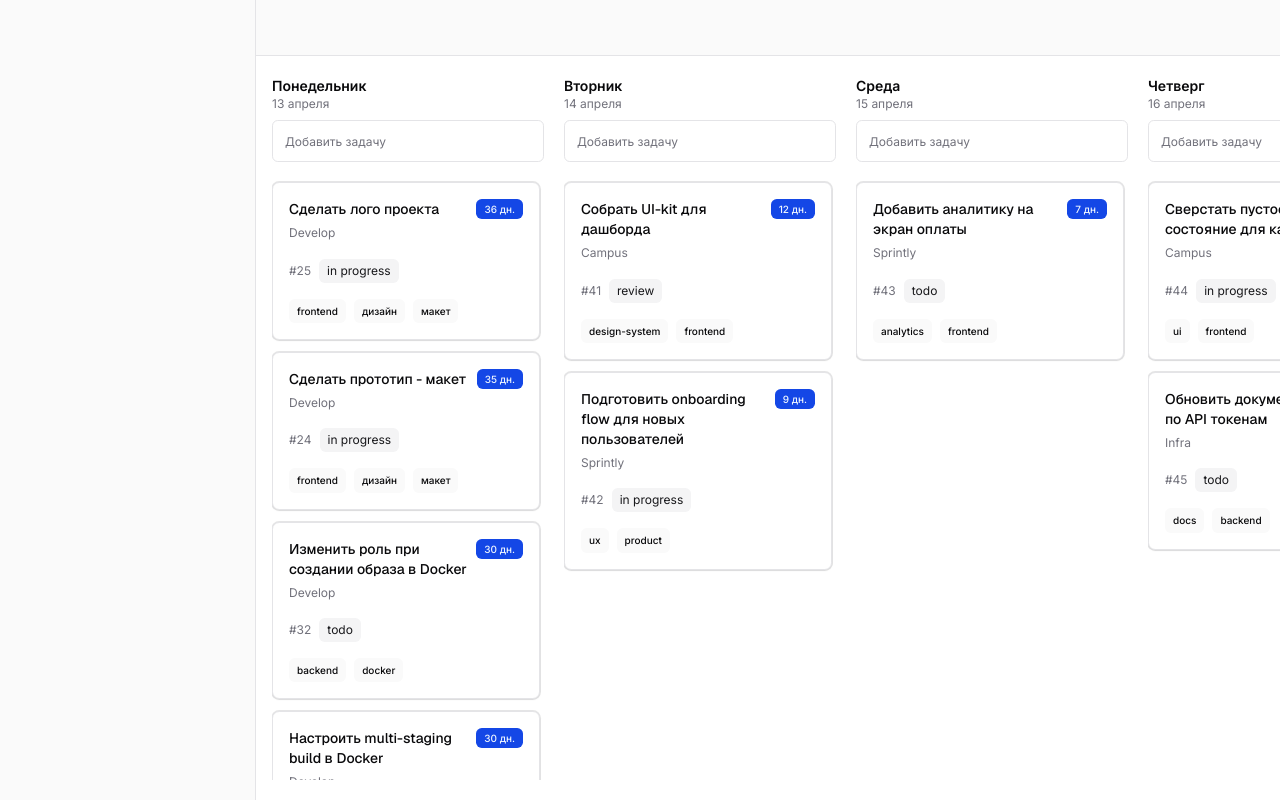
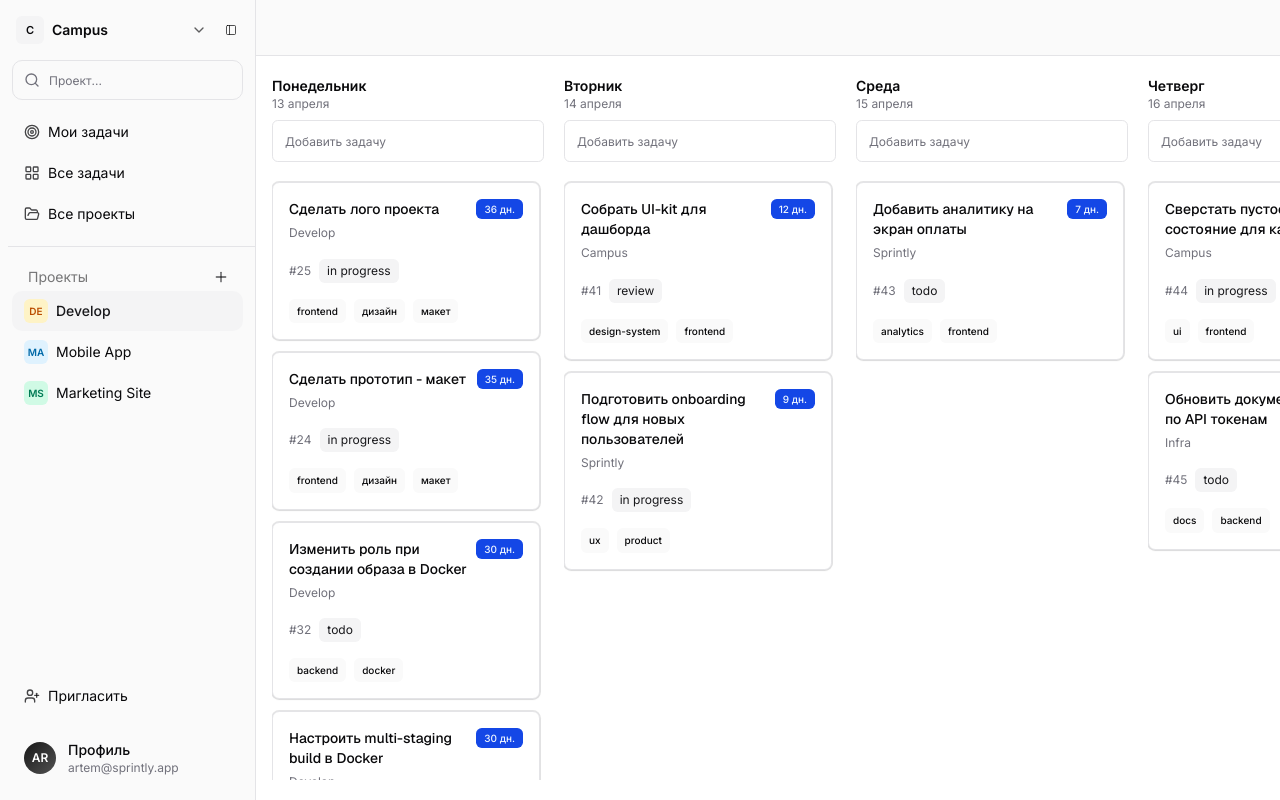
Before and after one commit to itis-oris/ii-aigiz-tulybaev-11-403, a Next.js app in the folder frontend/: page / in a window 1280 px wide. Built offline with nearby package versions, Linux system fonts and the light colour scheme.

Commit message:
feat: add sidebar

```diff
--- a/frontend/app/(main)/app-sidebar.tsx
+++ b/frontend/app/(main)/app-sidebar.tsx
@@ -3,18 +3,190 @@ import {
     SidebarContent,
     SidebarFooter,
     SidebarGroup,
+    SidebarGroupContent,
+    SidebarGroupLabel,
     SidebarHeader,
+    SidebarInput,
+    SidebarMenu,
+    SidebarMenuButton,
+    SidebarMenuItem,
+    SidebarRail,
+    SidebarSeparator,
+    SidebarTrigger,
 } from '@/shared/ui/sidebar';
+import {
+    BriefcaseBusiness,
+    ChevronDown,
+    FolderKanban,
+    FolderOpen,
+    LayoutGrid,
+    Plus,
+    Search,
+    Target,
+    UserPlus,
+} from 'lucide-react';
+import { Button } from '@/shared/ui/button';
+
+const primaryItems = [
+    { title: 'Мои задачи', icon: Target, isActive: false },
+    { title: 'Все задачи', icon: LayoutGrid, isActive: false },
+    { title: 'Все проекты', icon: FolderOpen, isActive: false },
+];
+
+const projectItems = [
+    {
+        title: 'Develop',
+        avatar: 'DE',
+        avatarClassName: 'bg-amber-100 text-amber-700',
+        isActive: true,
+    },
+    {
+        title: 'Mobile App',
+        avatar: 'MA',
+        avatarClassName: 'bg-sky-100 text-sky-700',
+        isActive: false,
+    },
+    {
+        title: 'Marketing Site',
+        avatar: 'MS',
+        avatarClassName: 'bg-emerald-100 text-emerald-700',
+        isActive: false,
+    },
+];
 
 export function AppSidebar() {
     return (
-        <Sidebar>
-            <SidebarHeader />
+        <Sidebar collapsible="icon" className="border-r border-sidebar-border">
+            <SidebarHeader className="gap-3 px-3 py-3 group-data-[collapsible=icon]:items-center group-data-[collapsible=icon]:px-2 group-data-[collapsible=icon]:py-2">
+                <div className="flex items-center gap-2 group-data-[collapsible=icon]:flex-col group-data-[collapsible=icon]:gap-1">
+                    <button className="flex min-w-0 flex-1 cursor-pointer items-center gap-2 rounded-md px-1 py-1 text-left transition-colors hover:bg-sidebar-accent group-data-[collapsible=icon]:size-8 group-data-[collapsible=icon]:flex-none group-data-[collapsible=icon]:justify-center group-data-[collapsible=icon]:px-0">
+                        <div className="flex size-7 shrink-0 items-center justify-center rounded-md bg-sidebar-accent text-[11px] font-semibold text-sidebar-foreground">
+                            C
+                        </div>
+                        <div className="min-w-0 group-data-[collapsible=icon]:hidden">
+                            <div className="truncate text-sm font-semibold text-sidebar-foreground">
+                                Campus
+                            </div>
+                        </div>
+                        <ChevronDown className="ml-auto size-4 text-sidebar-foreground/65 group-data-[collapsible=icon]:hidden" />
+                    </button>
+
+                    <SidebarTrigger className="shrink-0 text-sidebar-foreground/70 group-data-[collapsible=icon]:size-8" />
+                </div>
+
+                <div className="relative group-data-[collapsible=icon]:hidden">
+                    <Search className="pointer-events-none absolute top-1/2 left-3 size-4 -translate-y-1/2 text-muted-foreground" />
+                    <SidebarInput
+                        placeholder="Проект..."
+                        className="h-10 rounded-xl border-sidebar-border bg-sidebar pl-9 text-sm"
+                    />
+                </div>
+            </SidebarHeader>
             <SidebarContent>
-                <SidebarGroup />
-                <SidebarGroup />
+                <SidebarGroup className="px-3 py-0 group-data-[collapsible=icon]:px-2">
+                    <SidebarGroupContent>
+                        <SidebarMenu>
+                            {primaryItems.map((item) => (
+                                <SidebarMenuItem key={item.title}>
+                                    <SidebarMenuButton
+                                        tooltip={item.title}
+                                        isActive={item.isActive}
+                                        className="h-10 rounded-xl px-3 text-sm"
+                                    >
+                                        <item.icon className="size-4.5 text-sidebar-foreground/75" />
+                                        <span>{item.title}</span>
+                                    </SidebarMenuButton>
+                                </SidebarMenuItem>
+                            ))}
+                        </SidebarMenu>
+                    </SidebarGroupContent>
+                </SidebarGroup>
+
+                <SidebarSeparator className="my-3" />
+
+                <SidebarGroup className="px-3 group-data-[collapsible=icon]:px-2">
+                    <SidebarGroupContent className="flex items-center justify-between px-2 group-data-[collapsible=icon]:hidden">
+                        <SidebarGroupLabel className="h-7 px-2 text-sm text-sidebar-foreground/55 group-data-[collapsible=icon]:hidden">
+                            Проекты
+                        </SidebarGroupLabel>
+                        <Button
+                            variant="ghost"
+                            size="icon-sm"
+                            aria-label="Добавить проект"
+                            className="size-7 rounded-md text-sidebar-foreground/70"
+                        >
+                            <Plus className="size-4" />
+                        </Button>
+                    </SidebarGroupContent>
+                    <SidebarGroupContent>
+                        <SidebarMenu>
+                            {projectItems.map((project) => (
+                                <SidebarMenuItem key={project.title}>
+                                    <SidebarMenuButton
+                                        tooltip={project.title}
+                                        isActive={project.isActive}
+                                        className="h-10 rounded-xl px-3 text-sm"
+                                    >
+                                        <span
+                                            className={`flex size-6 shrink-0 items-center justify-center rounded-md text-[10px] font-semibold ${project.avatarClassName}`}
+                                        >
+                                            {project.avatar}
+                                        </span>
+                                        <span>{project.title}</span>
+                                    </SidebarMenuButton>
+                                </SidebarMenuItem>
+                            ))}
+                        </SidebarMenu>
+                    </SidebarGroupContent>
+                </SidebarGroup>
             </SidebarContent>
-            <SidebarFooter />
+            <SidebarFooter className="mt-auto gap-3 px-3 py-3 group-data-[collapsible=icon]:items-center group-data-[collapsible=icon]:px-2 group-data-[collapsible=icon]:py-2">
+                <SidebarMenu>
+                    <SidebarMenuItem>
+                        <SidebarMenuButton
+                            tooltip="Пригласить"
+                            className="h-10 rounded-xl px-3 text-sm"
+                        >
+                            <UserPlus className="size-4.5 text-sidebar-foreground/75" />
+                            <span>Пригласить</span>
+                        </SidebarMenuButton>
+                    </SidebarMenuItem>
+                </SidebarMenu>
+
+                <div className="flex items-center gap-2 rounded-xl px-1 py-1 group-data-[collapsible=icon]:flex-col group-data-[collapsible=icon]:gap-1">
+                    <button className="flex min-w-0 flex-1 cursor-pointer items-center gap-3 rounded-xl px-2 py-2 transition-colors hover:bg-sidebar-accent group-data-[collapsible=icon]:size-8 group-data-[collapsible=icon]:flex-none group-data-[collapsible=icon]:justify-center group-data-[collapsible=icon]:px-0">
+                        <div className="flex size-8 shrink-0 items-center justify-center rounded-full bg-[linear-gradient(135deg,#171717,#525252)] text-xs font-semibold text-white">
+                            AR
+                        </div>
+                        <div className="min-w-0 group-data-[collapsible=icon]:hidden">
+                            <div className="truncate text-sm font-medium text-left">
+                                Профиль
+                            </div>
+                            <div className="truncate text-xs text-muted-foreground">
+                                artem@sprintly.app
+                            </div>
+                        </div>
+                    </button>
+
+                    <div className="hidden items-center gap-1 group-data-[collapsible=icon]:hidden">
+                        <Button
+                            variant="ghost"
+                            size="icon-sm"
+                            aria-label="Проекты"
+                        >
+                            <BriefcaseBusiness className="size-4" />
+                        </Button>
+                        <Button
+                            variant="ghost"
+                            size="icon-sm"
+                            aria-label="Рабочее пространство"
+                        >
+                            <FolderKanban className="size-4" />
+                        </Button>
+                    </div>
+                </div>
+            </SidebarFooter>
+            <SidebarRail />
         </Sidebar>
     );
 }
--- a/frontend/shared/ui/button.tsx
+++ b/frontend/shared/ui/button.tsx
@@ -5,7 +5,7 @@ import { Slot } from 'radix-ui';
 import { cn } from '@/shared/lib/utils';
 
 const buttonVariants = cva(
-    "group/button inline-flex shrink-0 items-center justify-center rounded-md border border-transparent bg-clip-padding text-xs/relaxed font-medium whitespace-nowrap transition-all outline-none select-none focus-visible:border-ring focus-visible:ring-2 focus-visible:ring-ring/30 active:not-aria-[haspopup]:translate-y-px disabled:pointer-events-none disabled:opacity-50 aria-invalid:border-destructive aria-invalid:ring-2 aria-invalid:ring-destructive/20 dark:aria-invalid:border-destructive/50 dark:aria-invalid:ring-destructive/40 [&_svg]:pointer-events-none [&_svg]:shrink-0 [&_svg:not([class*='size-'])]:size-4",
+    "group/button inline-flex shrink-0 cursor-pointer items-center justify-center rounded-md border border-transparent bg-clip-padding text-xs/relaxed font-medium whitespace-nowrap transition-all outline-none select-none focus-visible:border-ring focus-visible:ring-2 focus-visible:ring-ring/30 active:not-aria-[haspopup]:translate-y-px disabled:pointer-events-none disabled:opacity-50 aria-invalid:border-destructive aria-invalid:ring-2 aria-invalid:ring-destructive/20 dark:aria-invalid:border-destructive/50 dark:aria-invalid:ring-destructive/40 [&_svg]:pointer-events-none [&_svg]:shrink-0 [&_svg:not([class*='size-'])]:size-4",
     {
         variants: {
             variant: {
--- a/frontend/shared/ui/sidebar.tsx
+++ b/frontend/shared/ui/sidebar.tsx
@@ -482,7 +482,7 @@ function SidebarMenuItem({ className, ...props }: React.ComponentProps<'li'>) {
 }
 
 const sidebarMenuButtonVariants = cva(
-    'peer/menu-button group/menu-button flex w-full items-center gap-2 overflow-hidden rounded-[calc(var(--radius-sm)+2px)] p-2 text-left text-xs ring-sidebar-ring outline-hidden transition-[width,height,padding] group-has-data-[sidebar=menu-action]/menu-item:pr-8 group-data-[collapsible=icon]:size-8! group-data-[collapsible=icon]:p-2! hover:bg-sidebar-accent hover:text-sidebar-accent-foreground focus-visible:ring-2 active:bg-sidebar-accent active:text-sidebar-accent-foreground disabled:pointer-events-none disabled:opacity-50 aria-disabled:pointer-events-none aria-disabled:opacity-50 data-open:hover:bg-sidebar-accent data-open:hover:text-sidebar-accent-foreground data-active:bg-sidebar-accent data-active:font-medium data-active:text-sidebar-accent-foreground [&_svg]:size-4 [&_svg]:shrink-0 [&>span:last-child]:truncate',
+    'peer/menu-button group/menu-button flex w-full cursor-pointer items-center gap-2 overflow-hidden rounded-[calc(var(--radius-sm)+2px)] p-2 text-left text-xs ring-sidebar-ring outline-hidden transition-[width,height,padding] group-has-data-[sidebar=menu-action]/menu-item:pr-8 group-data-[collapsible=icon]:size-8! group-data-[collapsible=icon]:justify-center group-data-[collapsible=icon]:gap-0 group-data-[collapsible=icon]:p-0! hover:bg-sidebar-accent hover:text-sidebar-accent-foreground focus-visible:ring-2 active:bg-sidebar-accent active:text-sidebar-accent-foreground disabled:pointer-events-none disabled:opacity-50 aria-disabled:pointer-events-none aria-disabled:opacity-50 data-open:hover:bg-sidebar-accent data-open:hover:text-sidebar-accent-foreground data-active:bg-sidebar-accent data-active:font-medium data-active:text-sidebar-accent-foreground [&_svg]:size-4 [&_svg]:shrink-0 [&>span:last-child]:truncate group-data-[collapsible=icon]:[&>span:last-child]:hidden',
     {
         variants: {
             variant: {
```
